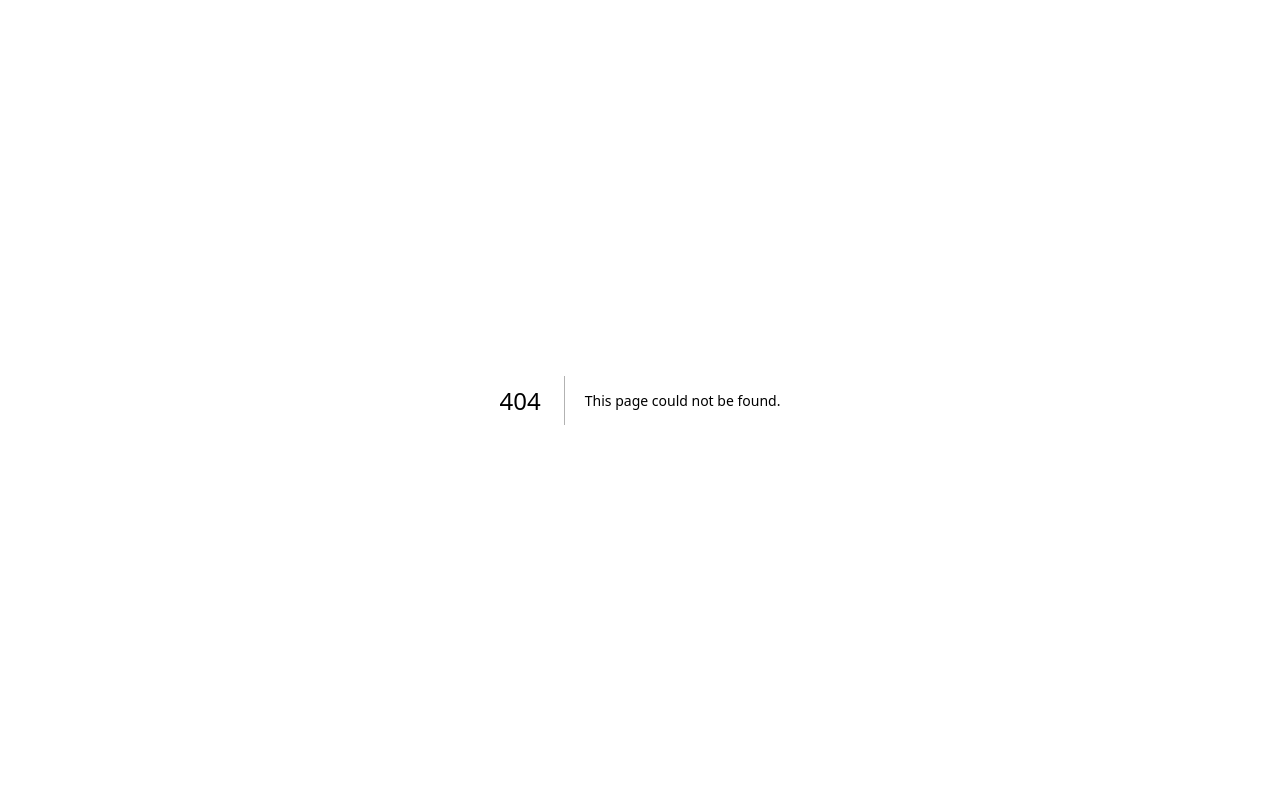
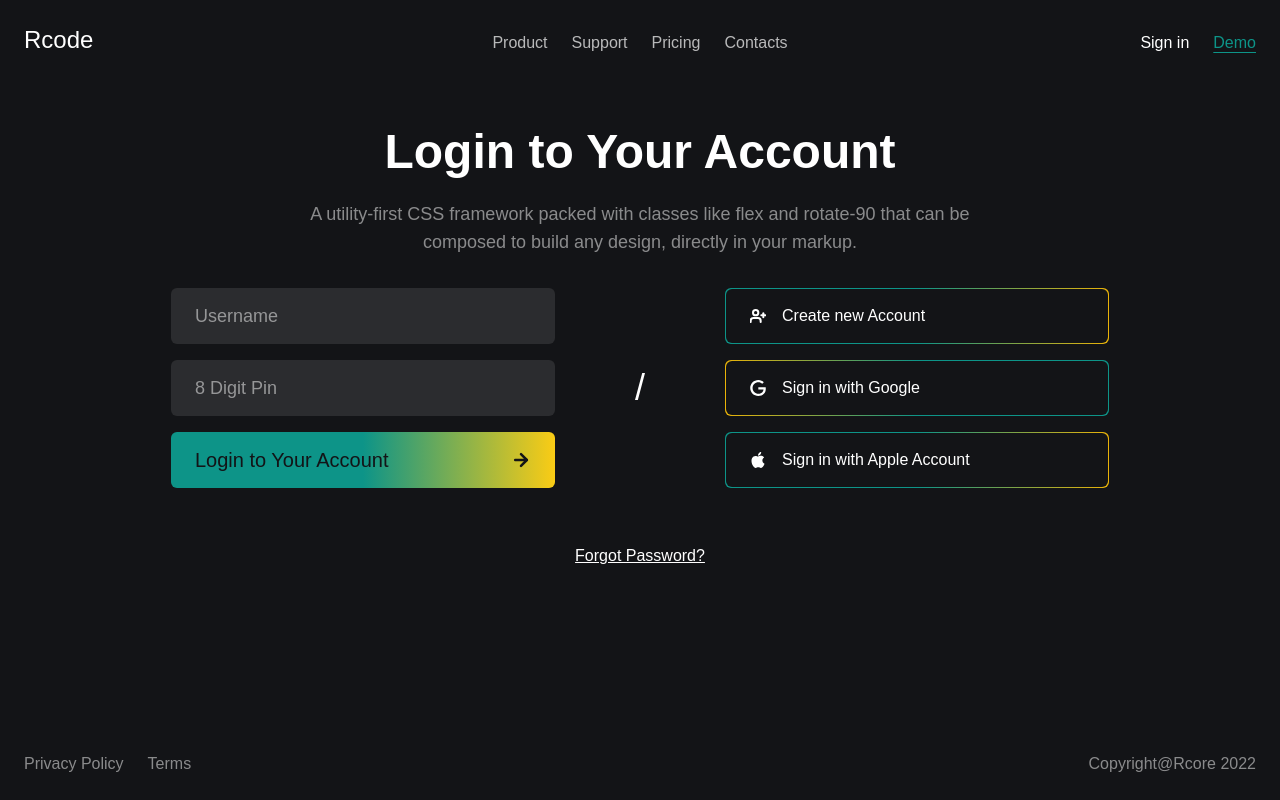
Before and after one commit to yaroslavnosenko/recode-ui, a Next.js app: page /auth in a window 1280 px wide. Before the commit this address had no page. Built offline with nearby package versions, Linux system fonts and the light colour scheme.

Commit message:
login landing page

```diff
--- /dev/null
+++ b/components/web/container.tsx
@@ -0,0 +1,5 @@
+import { PropsWithChildren } from 'react'
+
+export const Container = ({ children }: PropsWithChildren) => {
+  return <div className="container px-6 mx-auto">{children}</div>
+}
--- /dev/null
+++ b/components/web/footer.tsx
@@ -0,0 +1,31 @@
+import Link from 'next/link'
+
+import { Container } from 'components/web'
+
+const LINKS = [
+  { href: '/', text: 'Privacy Policy' },
+  { href: '/', text: 'Terms' },
+]
+
+export const Footer = () => {
+  return (
+    <footer>
+      <Container>
+        <div className="grid grid-cols-2 items-baseline py-6">
+          <div className="flex gap-6">
+            {LINKS.map((link) => (
+              <Link
+                className="opacity-50 hover:opacity-100"
+                key={link.text}
+                href={link.href}
+              >
+                {link.text}
+              </Link>
+            ))}
+          </div>
+          <p className="opacity-50 text-end">Copyright@Rcore 2022</p>
+        </div>
+      </Container>
+    </footer>
+  )
+}
--- /dev/null
+++ b/components/web/header.tsx
@@ -0,0 +1,48 @@
+import Link from 'next/link'
+
+import { Container } from './container'
+
+const LINKS = [
+  { href: '/', text: 'Product' },
+  { href: '/', text: 'Support' },
+  { href: '/', text: 'Pricing' },
+  { href: '/', text: 'Contacts' },
+]
+
+export const Header = () => {
+  return (
+    <header className="bg-dark-900">
+      <Container>
+        <div className="grid grid-cols-[1fr_minmax(0,_1fr)_1fr] items-baseline py-6">
+          <div>
+            <Link className="font-medium text-2xl" href="/">
+              Rcode
+            </Link>
+          </div>
+          <div className="text-center flex gap-6 justify-center">
+            {LINKS.map((link) => (
+              <Link
+                className="opacity-70 hover:opacity-100"
+                key={link.text}
+                href={link.href}
+              >
+                {link.text}
+              </Link>
+            ))}
+          </div>
+          <div className="text-end">
+            <Link className="hover:opacity-50" href="/">
+              Sign in
+            </Link>
+            <Link
+              className="ml-6 text-brand underline hover:no-underline underline-offset-4"
+              href="/"
+            >
+              Demo
+            </Link>
+          </div>
+        </div>
+      </Container>
+    </header>
+  )
+}
--- /dev/null
+++ b/components/web/index.ts
@@ -0,0 +1,4 @@
+export * from './layout'
+export * from './container'
+export * from './header'
+export * from './footer'
--- /dev/null
+++ b/components/web/layout.tsx
@@ -0,0 +1,13 @@
+import { PropsWithChildren } from 'react'
+
+import { Footer, Header } from 'components/web'
+
+export const Layout = ({ children }: PropsWithChildren) => {
+  return (
+    <div className="min-h-screen bg-dark-900 text-white flex flex-col">
+      <Header />
+      <main className="flex-1">{children}</main>
+      <Footer />
+    </div>
+  )
+}
--- a/configs/routes.ts
+++ b/configs/routes.ts
@@ -3,6 +3,7 @@ export const ROUTES = {
   QR: (uuid: string) => `/qr/${uuid}`,
   MENU: (supplierSlug: string, tableId: string) =>
     `/m/${supplierSlug}/${tableId}`,
+  AUTH: '/auth',
 }
 
 export const APP_ROUTES = {}
--- /dev/null
+++ b/pages/auth/index.tsx
@@ -0,0 +1,87 @@
+import Link from 'next/link'
+import { FiUserPlus, FiArrowRight } from 'react-icons/fi'
+import { SiApple, SiGoogle } from 'react-icons/si'
+
+import { Container, Layout } from 'components/web'
+
+const LINKS = [
+  { text: 'Create new Account', icon: <FiUserPlus strokeWidth={3} /> },
+  { text: 'Sign in with Google', icon: <SiGoogle /> },
+  { text: 'Sign in with Apple Account', icon: <SiApple /> },
+]
+
+const LoginForm = () => {
+  return (
+    <div className="flex justify-center items-center">
+      <div className="flex-1 max-w-sm">
+        <div>
+          <input
+            className="text-lg placeholder:text-white placeholder:opacity-50 h-14 px-6 rounded-md bg-white/10 w-full block border-none focus:ring-2 focus:ring-brand"
+            type="text"
+            placeholder="Username"
+          />
+          <input
+            className="mt-4 text-lg placeholder:text-white placeholder:opacity-50 h-14 px-6 rounded-md bg-white/10 w-full block border-none focus:ring-2 focus:ring-brand"
+            type="password"
+            placeholder="8 Digit Pin"
+            maxLength={8}
+            minLength={8}
+          />
+          <button className="active:opacity-50 flex font-medium items-center justify-between mt-4 h-14 px-6 rounded-md text-xl w-full text-dark-900 bg-gradient-to-r from-brand via-brand to-yellow-400 hover:to-yellow-500">
+            <p>Login to Your Account</p>
+            <FiArrowRight strokeWidth={3} />
+          </button>
+        </div>
+      </div>
+      <div className="px-20 text-4xl font-extralight">/</div>
+      <div className="flex-1 max-w-sm">
+        <div>
+          {LINKS.map((link) => (
+            <div
+              className="active:opacity-50 rounded-md mt-4 first:mt-0 p-px box-border h-14 from-brand via-brand to-yellow-500 bg-gradient-to-l odd:bg-gradient-to-r"
+              key={link.text}
+            >
+              <Link
+                className="rounded-md h-full flex px-6 items-center text-md w-full text-white bg-dark-900 hover:bg-transparent"
+                href="/"
+              >
+                {link.icon}
+                <p className="ml-4">{link.text}</p>
+              </Link>
+            </div>
+          ))}
+        </div>
+      </div>
+    </div>
+  )
+}
+
+export default function Auth() {
+  return (
+    <Layout>
+      <div className="py-12">
+        <Container>
+          <div className="text-center">
+            <h1 className="font-bold text-5xl">Login to Your Account</h1>
+            <p className="mx-auto opacity-50 text-lg font-light mt-6 max-w-2xl">
+              A utility-first CSS framework packed with classes like flex and
+              rotate-90 that can be composed to build any design, directly in
+              your markup.
+            </p>
+          </div>
+          <div className="py-8">
+            <LoginForm />
+          </div>
+          <p className="text-center mt-6">
+            <Link
+              className="underline hover:no-underline hover:opacity-70"
+              href="/"
+            >
+              Forgot Password?
+            </Link>
+          </p>
+        </Container>
+      </div>
+    </Layout>
+  )
+}
--- a/pages/index.tsx
+++ b/pages/index.tsx
@@ -1,9 +1,18 @@
+import { Header } from 'components/web'
 import { ROUTES } from 'configs'
 
 export default function Index() {
   return (
-    <a className="text-3xl font-bold" href={ROUTES.QR('some')}>
-      SIMULATE QR
-    </a>
+    <>
+      <Header />
+      <a className="text-3xl font-bold" href={ROUTES.QR('some')}>
+        SIMULATE QR
+      </a>
+      <br />
+      <br />
+      <a className="text-3xl font-bold" href={ROUTES.AUTH}>
+        AUTH
+      </a>
+    </>
   )
 }
```
